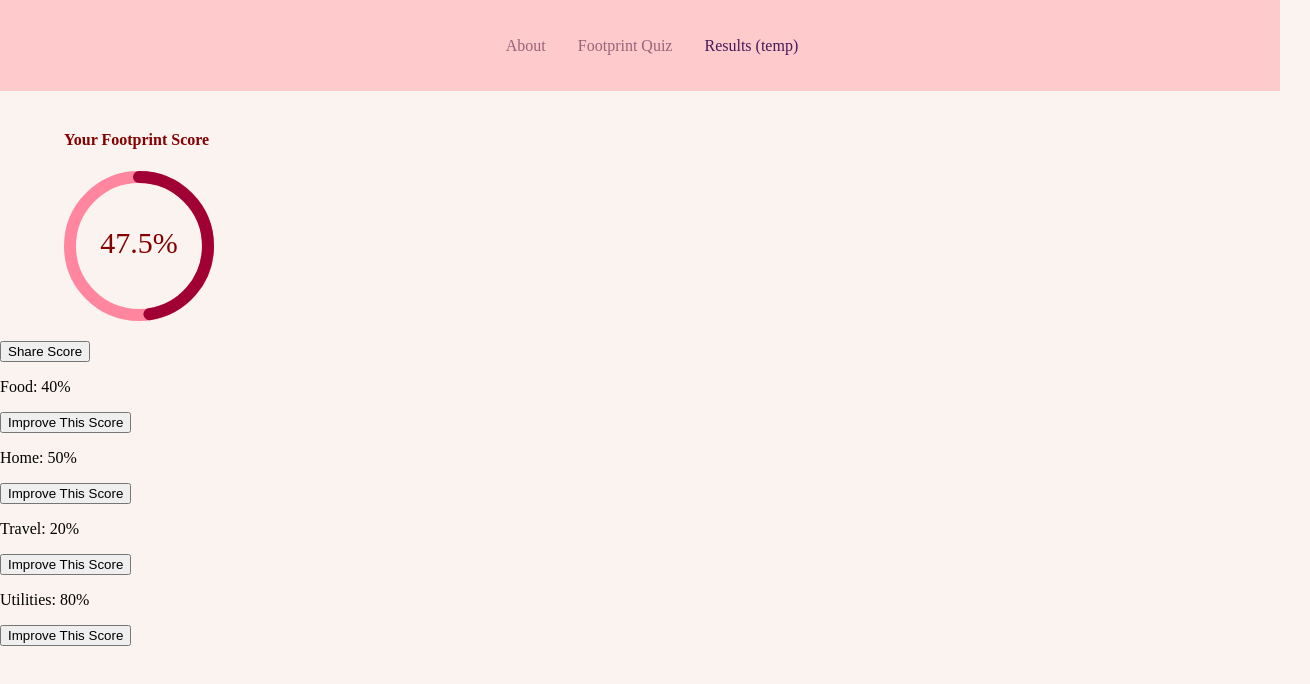
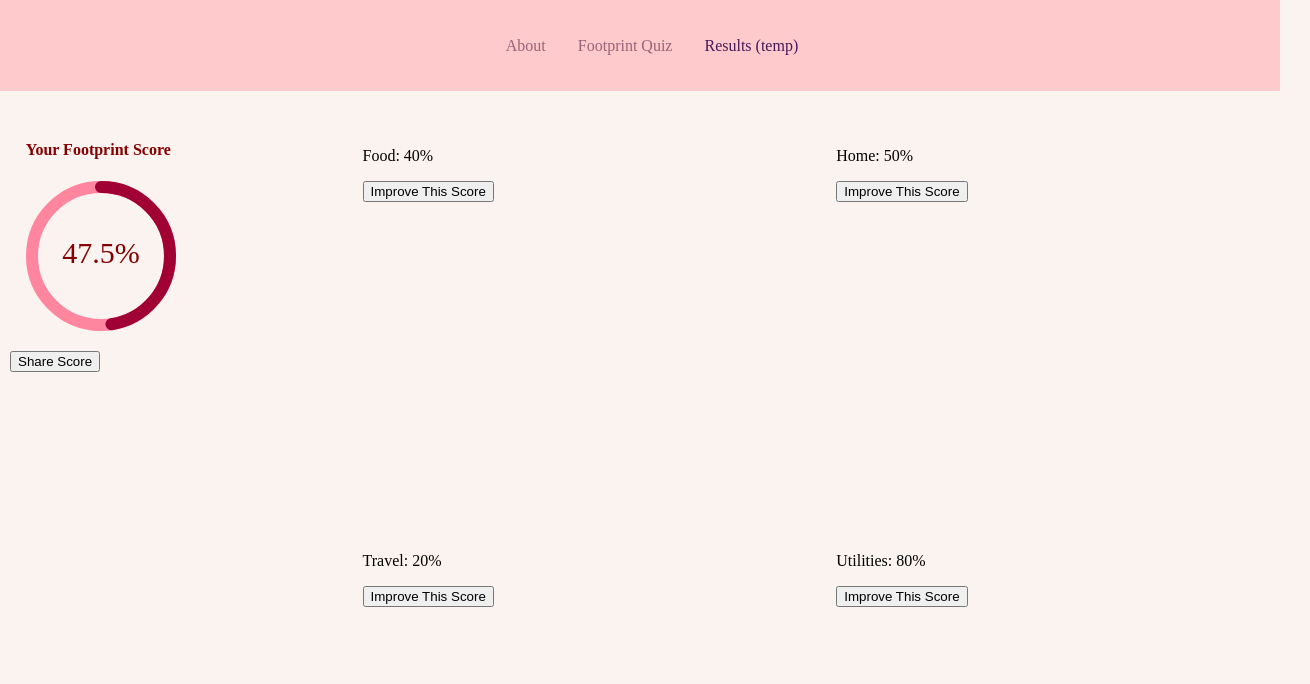
Before and after one commit to BenjaminLe1/SimpleCarbonTracker, a React (Create React App) app in the folder frontend/: page /results in a window 1280 px wide. Shown: the top 684 px of the page, 1310 px wide, since content can reach past the window. Built offline with nearby package versions, Linux system fonts and the light colour scheme.

Commit message:
basic layout change to results page

```diff
--- a/frontend/src/pages/pages.css
+++ b/frontend/src/pages/pages.css
@@ -61,3 +61,40 @@
     /* box-shadow: 0 5px #666; */
     transform: translateY(4px);
   }
+
+  body {
+    margin: 0;
+    padding: 0;
+    height: 100%; /* Set the body to take up the full height of the viewport */
+  }
+
+  .container {
+    display: grid;
+    grid-template-columns: 1fr 3fr;
+    grid-template-rows: 1fr; /* Only one row is needed to take up the full height */
+    gap: 10px;
+    margin: 10px;
+    height: 100vh; /* Set the height of the container to take up the full height of the viewport */
+  }
+
+  .left-column {
+    /* No need to set grid-row as we only have one row now */
+    /* grid-row: 1 / 3; */
+    height: 100%; /* Set the height of .left-column to take up the full height of its parent */
+    display: flex; /* Make sure the content is centered vertically */
+    flex-direction: column; /* Make sure the content is centered vertically */ /* Make sure the content is centered vertically */
+  }
+
+  .right-column {
+    display: grid;
+    grid-template-columns: repeat(2, 1fr);
+    gap: 10px;
+    height: 100%; /* Set the height of .right-column to take up the full height of its parent */
+  }
+
+  .box {
+    padding: 10px;
+    margin: 20px;
+    width: 100%;
+    height: 100%;
+  }
--- a/frontend/src/pages/results.js
+++ b/frontend/src/pages/results.js
@@ -25,18 +25,33 @@ function Results(){
 
 
     return (
-        <div classname="Results">
-            <CircularProgressBar percentage={getPerc(overall)}/>
+<div className="container">
+  <div className="left-column">
+    <div className="centered-container">
+      <CircularProgressBar percentage={getPerc(overall)} />
       <button>Share Score</button>
+    </div>
+  </div>
+  <div className="right-column">
+    <div className="box">
       <p>Food: {getPerc(cat1)}%</p>
       <button>Improve This Score</button>
+    </div>
+    <div className="box">
       <p>Home: {getPerc(cat2)}%</p>
       <button>Improve This Score</button>
+    </div>
+    <div className="box">
       <p>Travel: {getPerc(cat3)}%</p>
       <button>Improve This Score</button>
+    </div>
+    <div className="box">
       <p>Utilities: {getPerc(cat4)}%</p>
       <button>Improve This Score</button>
     </div>
+  </div>
+</div>
+
     )
 }
 
```
Lines whose indentation alone changed are shown as unchanged.
